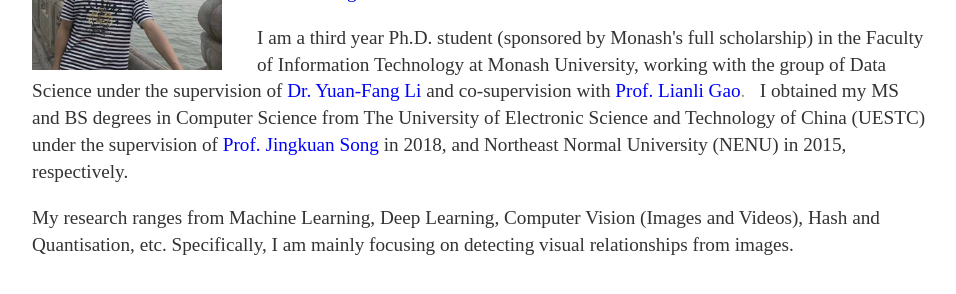
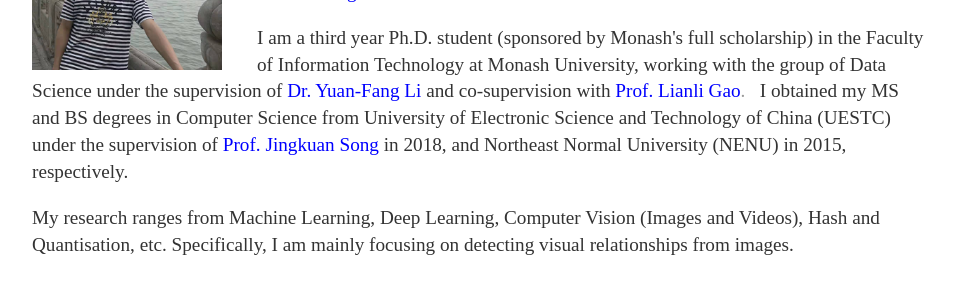
Before and after one commit to ht014/ht014.github.io, a Jekyll site: the page built from index.html, in a window 1280 px wide. Shown: the part 343-637 px from the top of the page, without its empty margins (160-1116 px from the left). Built offline with Jekyll 4.4.1, drawn with Linux system fonts in a browser that asks for light colours.

Commit message:
Update index.html

```diff
--- a/index.html
+++ b/index.html
@@ -22,7 +22,7 @@
 	<p>I am a third year Ph.D. student (sponsored by Monash's full scholarship) in the Faculty of Information Technology at Monash University,
 		working with the group of Data Science  under the supervision of <a = href="https://users.monash.edu.au/~yli/"><font color="#0000ff">Dr. Yuan-Fang Li</font></a>  and co-supervision with <a href="https://lianligao.github.io/"><font color="#0000ff">Prof. Lianli Gao</font>.</a>
 	 &nbsp;
-	I obtained my MS and BS degrees in Computer Science from The University of Electronic Science and Technology of China (UESTC)  under the supervision of <a href="https://scholar.google.com.au/citations?user=F5Zy9V4AAAAJ&hl=en"><font color="#0000ff">Prof. Jingkuan Song</font></a> in 2018,  and Northeast Normal University (NENU) in 2015, respectively.  </p>
+	I obtained my MS and BS degrees in Computer Science from  University of Electronic Science and Technology of China (UESTC)  under the supervision of <a href="https://scholar.google.com.au/citations?user=F5Zy9V4AAAAJ&hl=en"><font color="#0000ff">Prof. Jingkuan Song</font></a> in 2018,  and Northeast Normal University (NENU) in 2015, respectively.  </p>
 	<p> My research ranges from  Machine Learning, Deep Learning, Computer Vision (Images and Videos), Hash and Quantisation, etc.  Specifically, I am mainly focusing on detecting  visual relationships from images.
 
 <h4> Recent News</h4>
```
